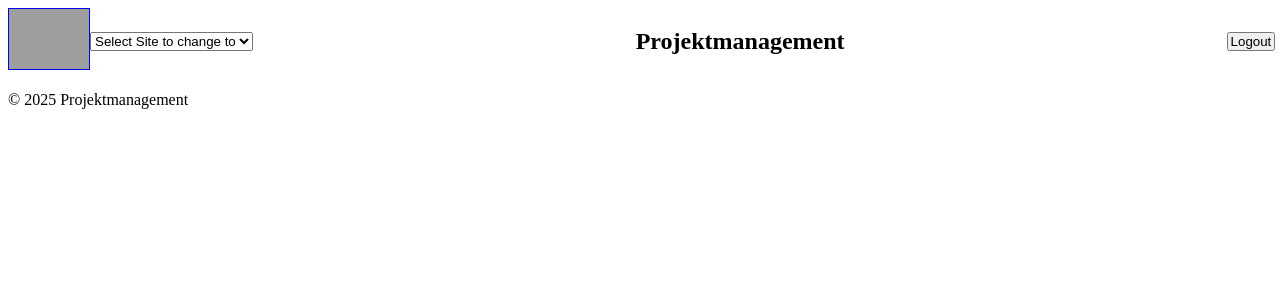
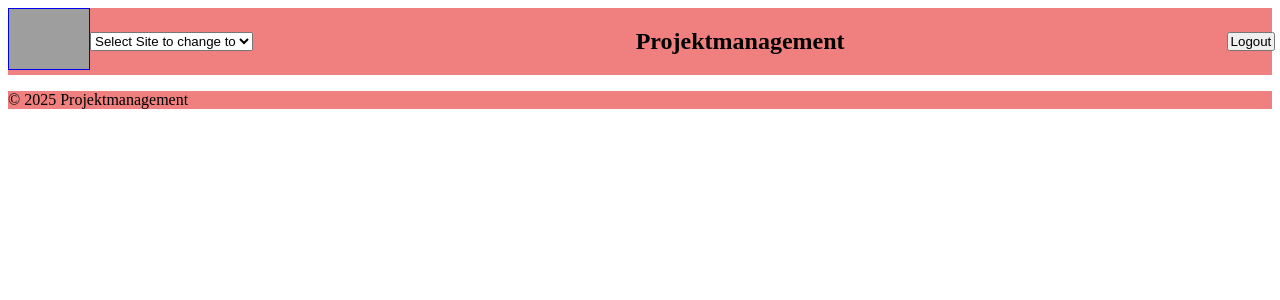
Before and after one commit to ThorbenHrbck/Projektmanagement, a Django app: page / in a window 1280 px wide. Shown: the top 300 px of the page. Run offline with Django 5.2, Linux system fonts and the light colour scheme; grey boxes are pictures that could not be loaded.

Commit message:
added color to basetemplate

```diff
--- a/Projektmanagement/Templates/baseTemplate.html
+++ b/Projektmanagement/Templates/baseTemplate.html
@@ -8,6 +8,7 @@
                 display: flex;
                 align-items: center; /* Vertikale Zentrierung */
                 justify-content: space-between; /* Abstand zwischen Logo und Titel */
+                background-color: lightcoral;
             }
              .top-left-image {   /* set the size of the logo */
                 width: 80px;
@@ -42,7 +43,7 @@
         </div>
         {% block content %}
         {% endblock %}
-        <footer>
+        <footer style="background-color: lightcoral;">
             <p>&copy; 2025 Projektmanagement</p>
         </footer>
     </body>
```
